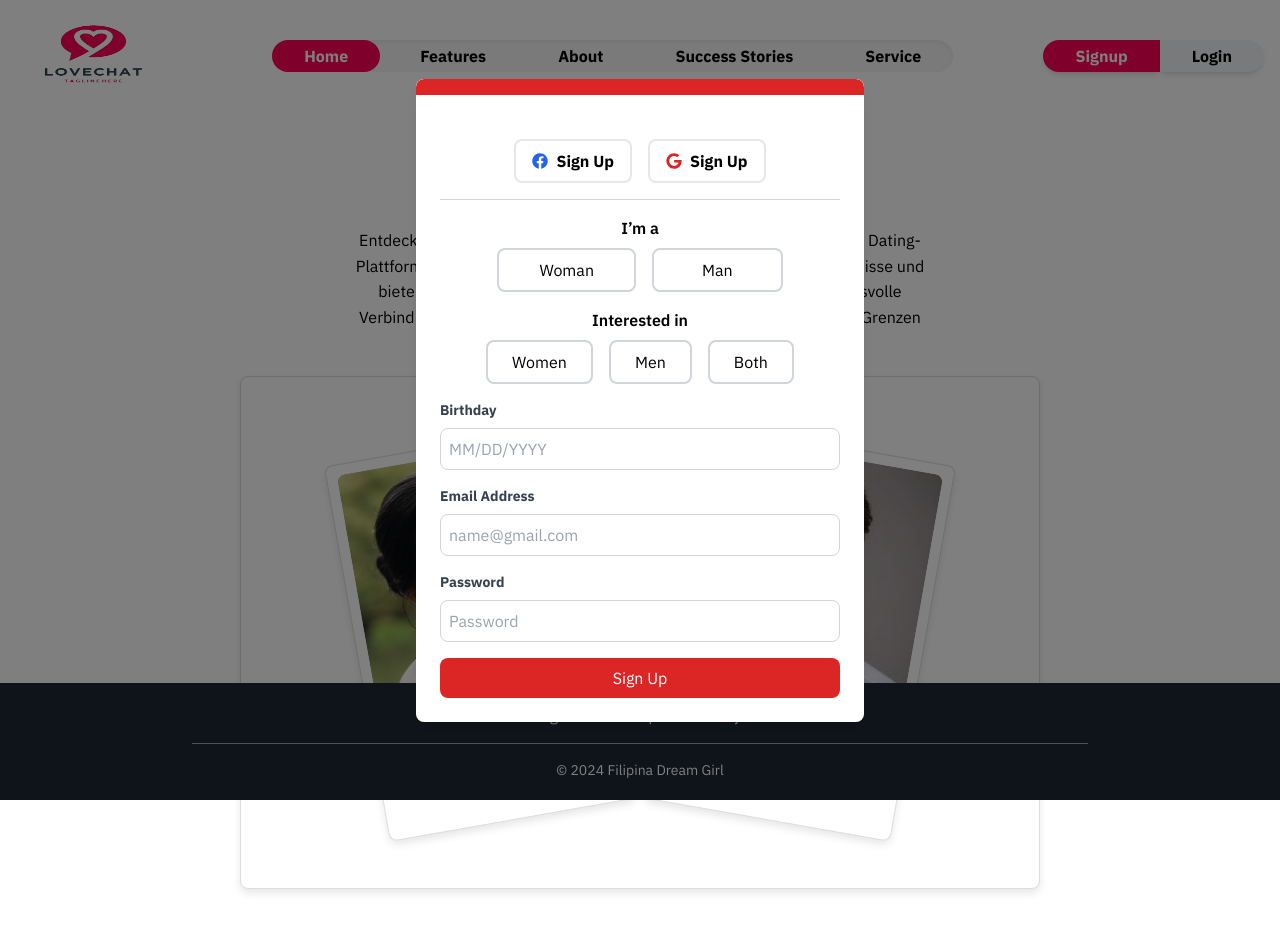
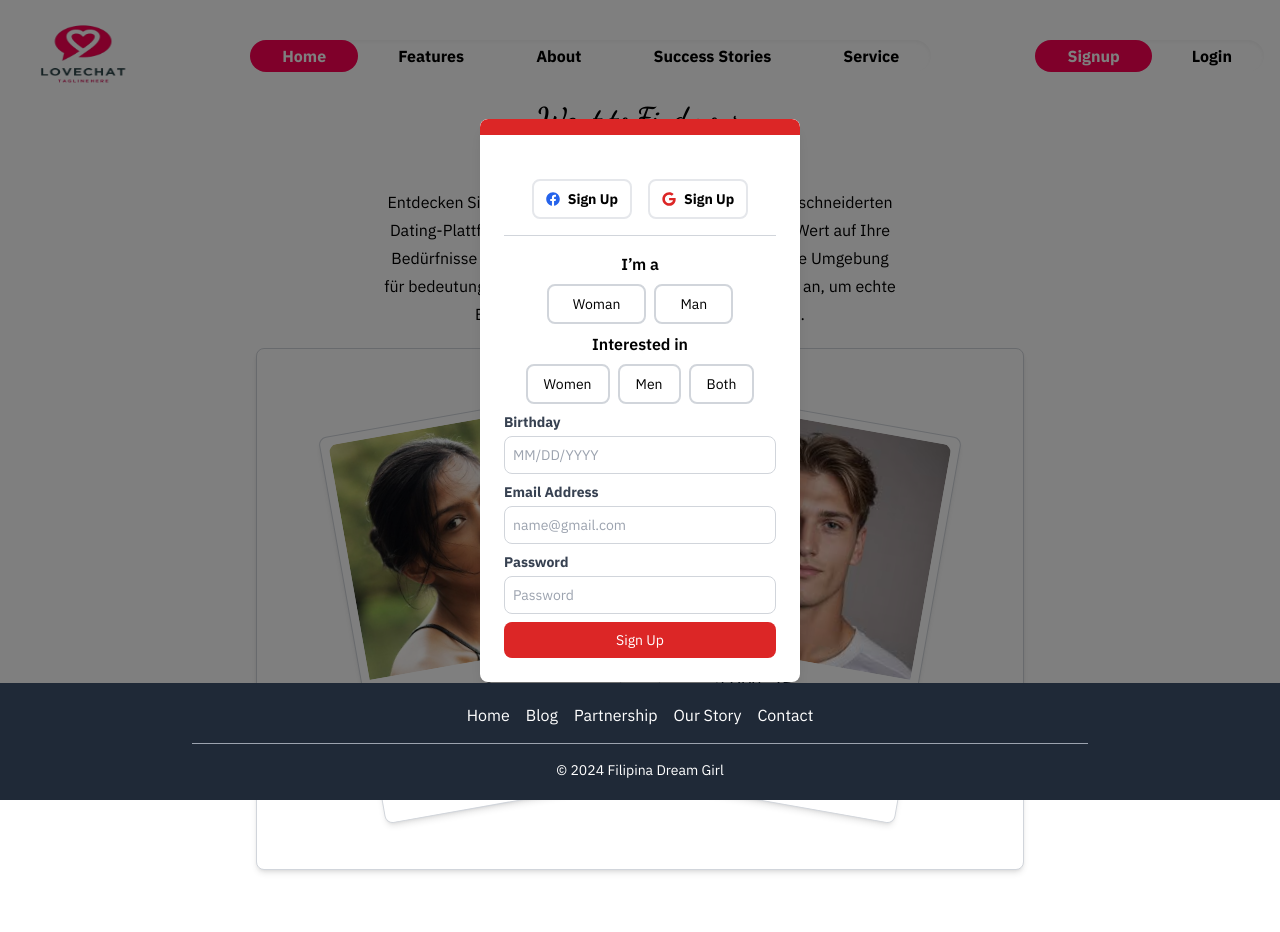
Before and after one commit to SheenPP/sample, a Next.js app: page / in a window 1280 px wide. Both pictures are taken after a click on the button "Signup". Shown: the top 932 px of the page. Built offline with nearby package versions, Linux system fonts and the light colour scheme.

Commit message:
modified:   src/app/Features/page.tsx 	modified:   src/app/components/LoginModal.tsx 	modified:   src/app/components/Navbr.tsx 	modified:   src/app/components/SignUpModal.tsx 	modified:   src/app/globals.css 	modified:   src/app/page.tsx 	modified:   tailwind.config.ts

```diff
--- a/src/app/components/Navbr.tsx
+++ b/src/app/components/Navbr.tsx
@@ -32,6 +32,9 @@ function NavBar() {
   // State to handle LogIn modal visibility
   const [isLogInOpen, setLogInOpen] = useState(false);
 
+  // State to handle active button
+  const [activeButton, setActiveButton] = useState<null | string>(null);
+
   // Toggle the mobile menu
   const toggleMenu = () => {
     setMenuOpen(!menuOpen);
@@ -39,29 +42,32 @@ function NavBar() {
 
   // Toggle the SignUp modal visibility
   const toggleSignUpModal = () => {
+    setActiveButton('signup');
     setSignUpOpen(!isSignUpOpen);
   };
 
   // Toggle the LogIn modal visibility
   const toggleLogInModal = () => {
+    setActiveButton('login');
     setLogInOpen(!isLogInOpen);
   };
 
   return (
-    <nav className="fixed-top">
-      <div className="flex flex-col md:flex-row justify-between items-center max-w-full sticky top-0 z-60 p-4">
+    <nav className="fixed top-0 w-full z-50">
+      <div className="flex flex-wrap items-center justify-between max-w-7xl mx-auto p-4">
         {/* Logo Section */}
-        <div className="logo mr-4">
-          <Image src="/logo.png" alt="LoveChat Logo" width={150} height={200} className="h-16 md:h-20" />
+        <div className="flex items-center">
+          <Image src="/logo.png" alt="LoveChat Logo" width={130} height={200} className="h-16 md:h-20" />
         </div>
 
         {/* Hamburger Menu for Mobile */}
         <div className="md:hidden ml-auto" onClick={toggleMenu}>
-          {menuOpen ? <FaTimes className="text-xl text-black" /> : <FaBars className="text-xl text-black" />}
+          {menuOpen ? <FaTimes className="text-2xl text-black" /> : <FaBars className="text-2xl text-black" />}
         </div>
 
         {/* Navigation Links */}
-        <nav className={`NavBar font-sans flex flex-col md:flex-row md:space-x-2 bg-custom-white rounded-2xl shadow-inner absolute md:relative top-16 md:top-0 left-0 w-full md:w-auto transition-all duration-300 ease-in-out ${menuOpen ? "max-h-screen" : "max-h-0 md:max-h-screen"} overflow-hidden md:overflow-visible`}>
+        <div className={`w-full md:flex shadow-inner bg-white rounded-2xl md:items-center md:w-auto ${menuOpen ? "block" : "hidden"}`}>
+          <div className="md:flex md:space-x-2">
             {navItems.map((item) => {
               const isActive = item.path === pathname; // Check if the item is the current path
               const isHovered = item.path === hoveredPath; // Check if the item is being hovered
@@ -70,7 +76,7 @@ function NavBar() {
                 <Link
                   key={item.path}
                   href={item.path}
-                className={`px-8 py-2 md:py-1 text-sm lg:text-base font-bold rounded-2xl relative no-underline
+                  className={`block md:inline-block px-8 py-2 md:py-1 text-sm lg:text-base font-bold rounded-2xl no-underline
                   ${isActive ? "bg-custom-red text-white" : "bg-transparent text-black"}
                   hover:bg-gray-200 hover:text-black`}
                   data-active={isActive}
@@ -81,19 +87,28 @@ function NavBar() {
                 </Link>
               );
             })}
-        </nav>
+          </div>
+        </div>
 
         {/* Authentication Links */}
-        <div className="hidden md:flex">
+        <div className="hidden md:flex md:items-center shadow-inner rounded-2xl bg-white space-x-2">
           <button
             onClick={toggleSignUpModal}
-            className="px-8 py-1 rounded-tl-2xl rounded-bl-2xl text-sm lg:text-base font-bold text-white bg-custom-red no-underline shadow-md"
+            className={`px-8 py-2 md:py-1 text-sm lg:text-base font-bold rounded-tl-2xl rounded-bl-2xl ${
+              activeButton === 'signup'
+                ? 'text-white bg-custom-red rounded-2xl'
+                : 'text-black bg-transparent'
+            } hover:bg-gray-200 rounded-2xl`}
           >
             Signup
           </button>
           <button
             onClick={toggleLogInModal}
-            className="px-8 py-1 rounded-tr-2xl rounded-br-2xl text-sm lg:text-base font-bold text-black bg-gray-100 no-underline shadow-md"
+            className={`px-8 py-2 md:py-1 text-sm lg:text-base font-bold rounded-tr-2xl rounded-br-2xl ${
+              activeButton === 'login'
+                ? 'text-white bg-custom-red rounded-2xl'
+                : 'text-black bg-transparent'
+            } hover:bg-gray-200 rounded-2xl`}
           >
             Login
           </button>
@@ -101,16 +116,24 @@ function NavBar() {
 
         {/* Mobile Authentication Links */}
         {menuOpen && (
-          <div className="flex flex-col md:hidden mt-2">
+          <div className="flex flex-col md:hidden mt-2 bg-white space-y-1">
             <button
               onClick={toggleSignUpModal}
-              className="px-8 py-2 text-sm text-white font-bold bg-custom-red no-underline shadow-md"
+              className={`px-8 py-2 text-sm font-bold shadow-md rounded ${
+                activeButton === 'signup'
+                  ? 'text-white bg-custom-red'
+                  : 'text-black'
+              }`}
             >
               Signup
             </button>
             <button
               onClick={toggleLogInModal}
-              className="px-8 py-2 text-sm text-black font-bold bg-gray-100 no-underline shadow-md mt-1"
+              className={`px-8 py-2 text-sm font-bold shadow-md rounded ${
+                activeButton === 'login'
+                  ? 'text-white bg-custom-red'
+                  : 'text-black'
+              }`}
             >
               Login
             </button>
--- a/src/app/components/SignUpModal.tsx
+++ b/src/app/components/SignUpModal.tsx
@@ -1,7 +1,6 @@
 import React from 'react';
 import { FaFacebook, FaGoogle } from "react-icons/fa";
 
-// Define an interface for the props
 interface SignUpModalProps {
   isOpen: boolean;
   onClose: () => void;
@@ -13,49 +12,49 @@ const SignUpModal: React.FC<SignUpModalProps> = ({ isOpen, onClose }) => {
   return (
     <div className="fixed inset-0 flex items-center justify-center z-50 font-sans overflow-hidden">
       <div className="bg-black opacity-50 absolute inset-0" onClick={onClose}></div>
-      <div className="bg-white rounded-lg shadow-lg relative z-10 max-w-md w-full overflow-hidden object-scale-down">
+      <div className="bg-white rounded-lg shadow-lg relative z-10 max-w-xs w-full overflow-hidden object-scale-down">
         <div className="bg-red-600 h-4 rounded-t-lg"></div>
-        <div className="p-6">
+        <div className="p-4 sm:p-6">
           <div className="flex justify-center space-x-4 mb-4 mt-5">
-            <button className="bg-white text-black border-2 font-bold border-gray-200 rounded-lg px-4 py-2 flex items-center">
+            <button className="bg-white  text-black border-2 font-bold border-gray-200 rounded-lg px-3 py-2 flex items-center text-sm">
               <FaFacebook className="mr-2 text-blue-600" /> Sign Up
             </button>
-            <button className="bg-white text-black border-2 font-bold border-gray-200 rounded-lg px-4 py-2 flex items-center">
+            <button className="bg-white text-black border-2 font-bold border-gray-200 rounded-lg px-3 py-2 flex items-center text-sm">
               <FaGoogle className="mr-2 text-red-600" /> Sign Up
             </button>
           </div>
           <hr className="my-4 border-gray-300" />
           <form className="overflow-hidden">
             <div className="text-center mb-2 text-black font-semibold">I’m a</div>
-            <div className="flex justify-center space-x-4 mb-4">
-              <button type="button" className="bg-white border-2 border-gray-300 text-black rounded-lg px-10 py-2">Woman</button>
-              <button type="button" className="bg-white border-2 border-gray-300 text-black rounded-lg px-12 py-2">Man</button>
+            <div className="flex justify-center space-x-2 mb-2">
+              <button type="button" className="bg-white border-2 border-gray-300 text-black rounded-lg px-6 py-2 text-sm">Woman</button>
+              <button type="button" className="bg-white border-2 border-gray-300 text-black rounded-lg px-6 py-2 text-sm">Man</button>
             </div>
             <div className="text-center mb-2 text-black font-semibold">Interested in</div>
-            <div className="flex justify-center space-x-4 mb-4">
-              <button type="button" className="bg-white border-2 border-gray-300 text-black rounded-lg px-6 py-2">Women</button>
-              <button type="button" className="bg-white border-2 border-gray-300 text-black rounded-lg px-6 py-2">Men</button>
-              <button type="button" className="bg-white border-2 border-gray-300 text-black rounded-lg px-6 py-2">Both</button>
+            <div className="flex justify-center space-x-2 mb-2">
+              <button type="button" className="bg-white border-2 border-gray-300 text-black rounded-lg px-4 py-2 text-sm">Women</button>
+              <button type="button" className="bg-white border-2 border-gray-300 text-black rounded-lg px-4 py-2 text-sm">Men</button>
+              <button type="button" className="bg-white border-2 border-gray-300 text-black rounded-lg px-4 py-2 text-sm">Both</button>
             </div>
-            <div className="mb-4">
-              <label className="block text-gray-700 text-sm font-bold mb-2" htmlFor="birthday">
+            <div className="mb-2">
+              <label className="block text-gray-700 text-sm font-bold mb-1" htmlFor="birthday">
                 Birthday
               </label>
-              <input type="text" id="birthday" placeholder="MM/DD/YYYY" className="w-full p-2 border border-gray-300 rounded-lg" />
+              <input type="text" id="birthday" placeholder="MM/DD/YYYY" className="w-full text-black p-2 border border-gray-300 rounded-lg text-sm" />
             </div>
-            <div className="mb-4">
-              <label className="block text-gray-700 text-sm font-bold mb-2" htmlFor="email">
+            <div className="mb-2">
+              <label className="block text-gray-700 text-sm font-bold mb-1" htmlFor="email">
                 Email Address
               </label>
-              <input type="email" id="email" placeholder="name@gmail.com" className="w-full p-2 border border-gray-300 rounded-lg" />
+              <input type="email" id="email" placeholder="name@gmail.com" className="w-full text-black p-2 border border-gray-300 rounded-lg text-sm" />
             </div>
-            <div className="mb-4">
-              <label className="block text-gray-700 text-sm font-bold mb-2" htmlFor="password">
+            <div className="mb-2">
+              <label className="block text-gray-700 text-sm font-bold mb-1" htmlFor="password">
                 Password
               </label>
-              <input type="password" id="password" placeholder="Password" className="w-full p-2 border border-gray-300 rounded-lg" />
+              <input type="password" id="password" placeholder="Password" className="w-full text-black p-2 border border-gray-300 rounded-lg text-sm" />
             </div>
-            <button type="submit" className="w-full bg-red-600 text-white rounded-lg py-2">Sign Up</button>
+            <button type="submit" className="w-full bg-red-600 text-white rounded-lg py-2 text-sm">Sign Up</button>
           </form>
         </div>
       </div>
--- a/src/app/globals.css
+++ b/src/app/globals.css
@@ -1,4 +1,6 @@
 @import url('https://fonts.googleapis.com/css2?family=IBM+Plex+Sans:ital,wght@0,100;0,200;0,300;0,400;0,500;0,600;0,700;1,100;1,200;1,300;1,400;1,500;1,600;1,700&display=swap');
+@import url("https://fonts.googleapis.com/css2?family=Dancing+Script:wght@400;700&display=swap");
+@import url('https://fonts.googleapis.com/css2?family=IBM+Plex+Sans:wght@100;200;300;400;500;600;700&display=swap');
 
 
 @tailwind base;
--- a/src/app/page.tsx
+++ b/src/app/page.tsx
@@ -1,47 +1,32 @@
 import React from 'react';
 import Image from 'next/image';
-import './Home.css';
 
 export default function Home() {
   return (
-    <div className="App">
-      <div className="text-center text-black header-section">
-        <h1>Want to Find your</h1>
-        <h1 className="highlight">Filipina Dream Girl ?</h1>
-        <p className="description">
+    <div className="font-cursive text-gray-800 text-center m-0 p-0">
+      <div className="text-center text-black my-5 px-4">
+        <h1 className="text-2xl sm:text-3xl my-2 font-semibold">Want to Find your</h1>
+        <h1 className="text-2xl sm:text-3xl my-2 font-semibold text-pink-600">Filipina Dream Girl ?</h1>
+        <p className="text-sm sm:text-base leading-6 sm:leading-7 mx-auto my-0 max-w-lg font-normal font-sans">
           Entdecken Sie Ihre Filipina-Traumfrau auf unserer maßgeschneiderten Dating-Plattform für deutsche Männer. Wir legen großen Wert auf Ihre Bedürfnisse und bieten eine sichere sowie unterstützende Umgebung für bedeutungsvolle Verbindungen. Schließen Sie sich uns an, um echte Beziehungen über Grenzen hinweg zu fördern.
         </p>
       </div>
-      <div className="container-box">
-        <div className="profile-box">
-          <div className="profile-card1">
-            <Image src="/jane.jpg" alt="Jane Doe" width={200} height={200} className="profile-image" />
-            <div className="profile-info">
-              <h2>Jane Doe, 30</h2>
-              <p>Jane Doe ist eine liebevolle und fürsorgliche Person...</p>
+      <div className="bg-white border border-gray-300 rounded-lg w-full max-w-3xl shadow-md overflow-hidden mx-auto my-5 p-5">
+        <div className="flex flex-col sm:flex-row justify-center gap-5 my-5 z-50">
+          <div className="bg-white border border-gray-300 rounded-lg w-full sm:w-64 shadow-md overflow-hidden text-left rotate-[-10deg] origin-center m-6 p-2 z-40 relative">
+            <Image src="/jane.jpg" alt="Jane Doe" width={200} height={200} className="w-full h-auto rounded-t-lg" />
+            <div className="p-4 font-sans">
+              <h2 className="text-lg mb-2">Jane Doe, 30</h2>
+              <p className="text-sm text-gray-600 leading-relaxed">Jane Doe ist eine liebevolle und fürsorgliche Person...</p>
             </div>
           </div>
-          <div className="profile-card2">
-            <Image src="/john.jpg" alt="John Doe" width={200} height={200} className="profile-image" />
-            <div className="profile-info">
-              <h2>John Doe, 35</h2>
-              <p>John Doe ist ein aufgeschlossener und freundlicher Mensch...</p>
+          <div className="bg-white border border-gray-300 rounded-lg w-full sm:w-64 shadow-md overflow-hidden text-left rotate-[10deg] origin-center m-6 p-2 z-40 relative">
+            <Image src="/john.jpg" alt="John Doe" width={200} height={200} className="w-full h-auto rounded-t-lg" />
+            <div className="p-4 font-sans">
+              <h2 className="text-lg mb-2">John Doe, 35</h2>
+              <p className="text-sm text-gray-600 leading-relaxed">John Doe ist ein aufgeschlossener und freundlicher Mensch...</p>
             </div>
           </div>
-          {/* <div className="profile-card3">
-            <Image src="/jane.jpg" alt="John Doe" width={200} height={200} className="profile-image" />
-            <div className="profile-info">
-              <h2>Anne Noynay, 69</h2>
-              <p>Anne Noynay ist eine liebevolle und fürsorgliche Person...</p>
-            </div>
-          </div>
-          <div className="profile-card4">
-            <Image src="/john.jpg" alt="John Doe" width={200} height={200} className="profile-image" />
-            <div className="profile-info">
-              <h2>Mark Labuca, 16</h2>
-              <p>Mark Labuca ist ein aufgeschlossener und freundlicher Mensch...</p>
-            </div>
-          </div> */}
         </div>
       </div>
     </div>
--- a/tailwind.config.ts
+++ b/tailwind.config.ts
@@ -20,9 +20,11 @@ const config: Config = {
       },
       fontFamily: {
         sans: ['"IBM Plex Sans"', 'sans-serif'],
+        cursive: ['"Dancing Script"', 'cursive'],
       },
     },
   },
   plugins: [],
 };
+
 export default config;
```
Also changed, not shown: src/app/Features/page.tsx (+8 -8 lines), src/app/components/LoginModal.tsx (+8 -9 lines). Lines whose indentation alone changed are shown as unchanged.
